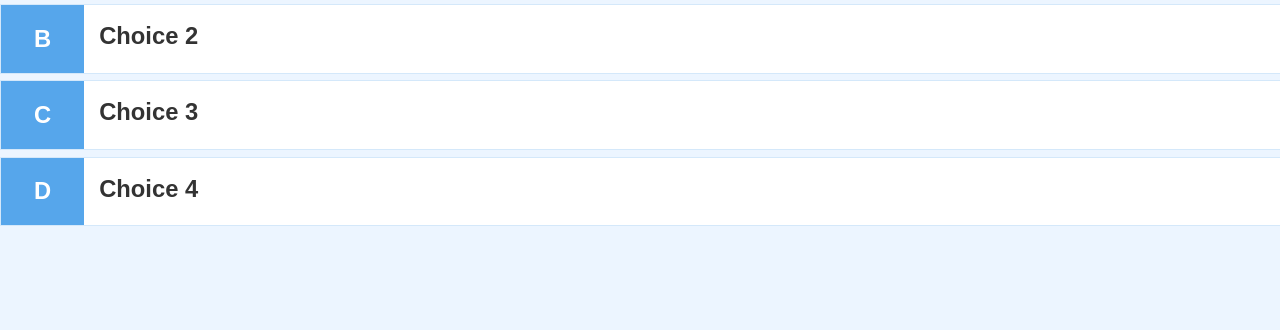
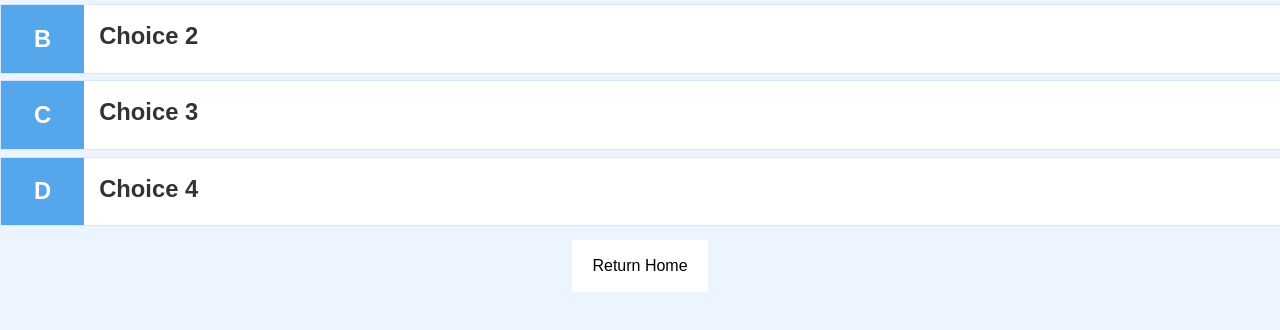
Before and after one commit to gulam101/Football-Quiz-App, a plain HTML site: page game.html in a window 1280 px wide. Shown: the part 130-460 px from the top of the page. Drawn offline with Linux system fonts and the light colour scheme.

Commit message:
Updated Return Home Button

```diff
--- a/game.css
+++ b/game.css
@@ -24,6 +24,7 @@
   background-color: grey;
   transition: 400ms;
   cursor: pointer;
+  transform: scale(0.95);
 }
 
 .choice-container:hover p {
@@ -58,3 +59,28 @@ p {
   padding-top: 17px;
   padding-bottom: 17px;
 }
+
+.button {
+  background-color: white;
+  border: none;
+  padding: 17px 20px;
+  color: black;
+  text-align: center;
+  text-decoration: none;
+  display: inline-block;
+  font-size: 16px;
+  cursor: pointer;
+}
+
+.button:hover {
+  transform: scale(1.1);
+  transition: ease-in-out 200ms;
+}
+
+/* Stops the button from being placed on the edge of the screen */
+.container-btn {
+  display: flex;
+  align-items: center;
+  justify-content: center;
+  width: 100%;
+}
--- a/game.html
+++ b/game.html
@@ -30,5 +30,10 @@
             </div>
         </div>
         <script src="script.js"></script>
+
+        <div class="container-btn">
+        <button class="button">Return Home</button>
+        </div>
+
   </body>
 </html>
```
